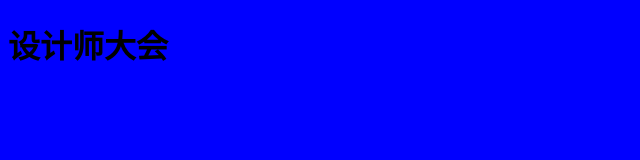
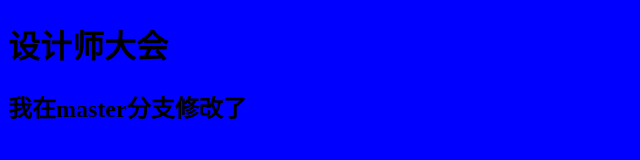
Before and after one commit to szsq10133096/project_01, a plain HTML site: page index.html in a window 1280 px wide. Shown: the whole page, without its empty margins (0-640 px from the left). Drawn offline with Linux system fonts and the light colour scheme.

Commit message:
在master主分支修改了文件

```diff
--- a/index.html
+++ b/index.html
@@ -11,7 +11,7 @@
 
 <body style="background-color: blue;">
     <h1>设计师大会</h1>
-    <h2></h2>
+    <h2>我在master分支修改了</h2>
 </body>
 
 </html>
```
